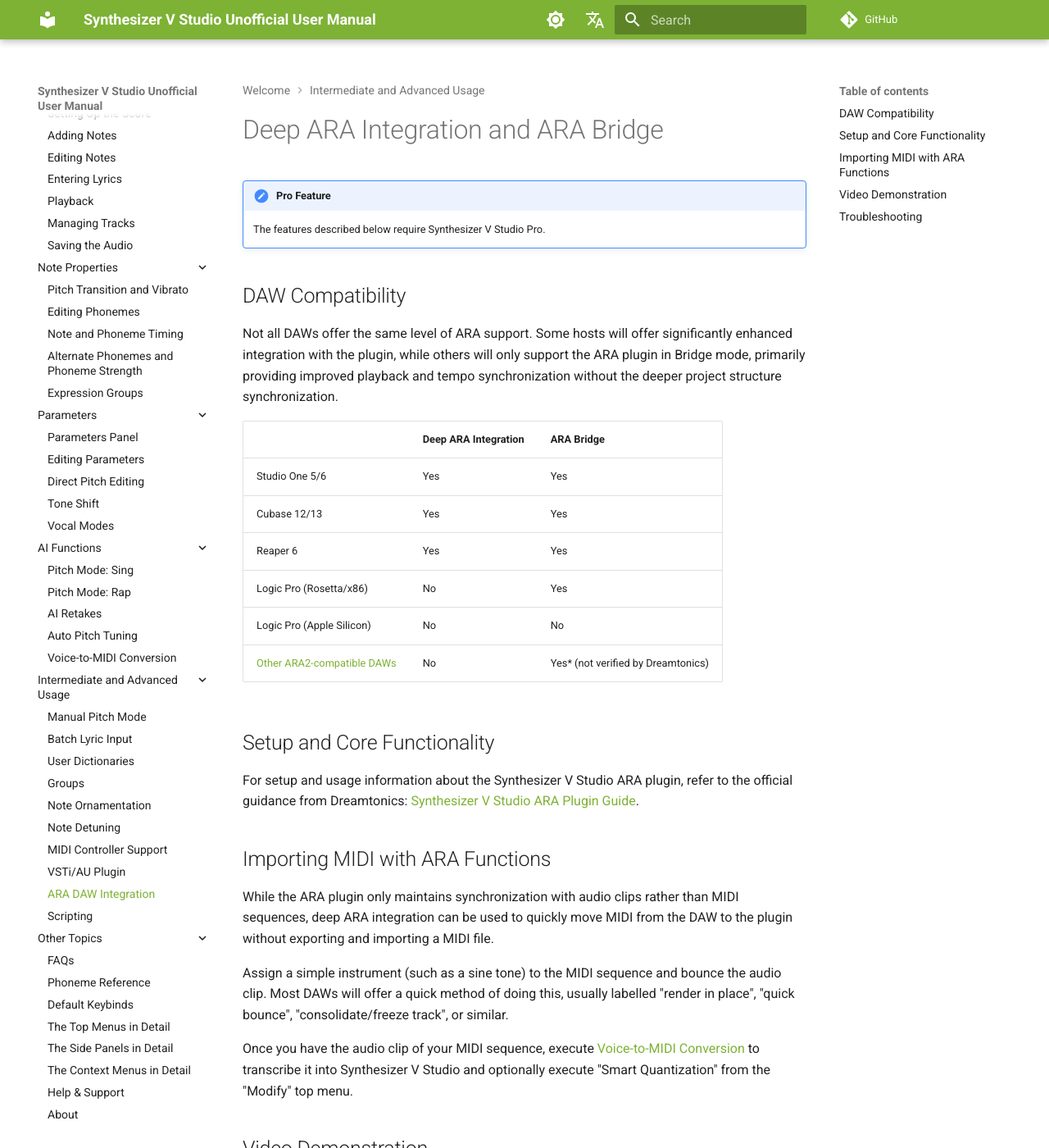
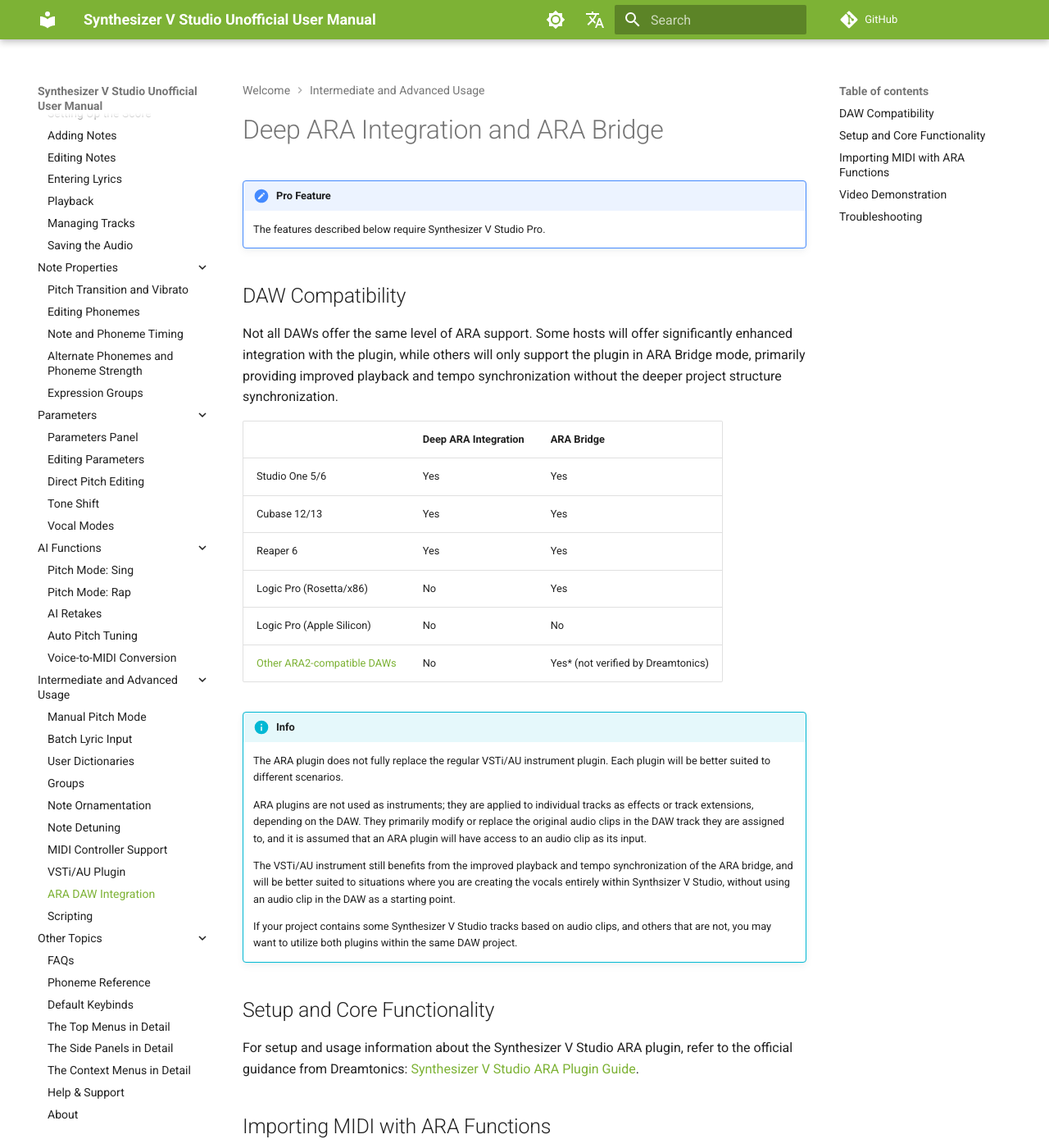
Before and after one commit to claire-west/svstudio-manual, an MkDocs documentation site: the page built from docs/daw-integration/ara-plugin.md, in a window 1280 px wide and 1400 px high. Shown: the whole window at 82% size. Built offline with MkDocs 1.6.1 and Material for MkDocs 9.7.7, drawn with Linux system fonts in a browser that asks for light colours; comment, search, counter and statistics services are not loaded.

Commit message:
Fix and clarify the usage of each plugin typ

```diff
--- a/docs/daw-integration/ara-plugin.md
+++ b/docs/daw-integration/ara-plugin.md
@@ -6,7 +6,7 @@
 
 ## DAW Compatibility
 
-Not all DAWs offer the same level of ARA support. Some hosts will offer significantly enhanced integration with the plugin, while others will only support the ARA plugin in Bridge mode, primarily providing improved playback and tempo synchronization without the deeper project structure synchronization.
+Not all DAWs offer the same level of ARA support. Some hosts will offer significantly enhanced integration with the plugin, while others will only support the plugin in ARA Bridge mode, primarily providing improved playback and tempo synchronization without the deeper project structure synchronization.
 
 ||Deep ARA Integration|ARA Bridge|
 |---|---|---|
@@ -16,6 +16,16 @@
 |Logic Pro (Rosetta/x86)|No|Yes|
 |Logic Pro (Apple Silicon)|No|No|
 |[Other ARA2-compatible DAWs](https://en.wikipedia.org/wiki/Audio_Random_Access#Digital_audio_workstations)|No|Yes* (not verified by Dreamtonics)|
+
+!!! info
+
+    The ARA plugin does not fully replace the regular VSTi/AU instrument plugin. Each plugin will be better suited to different scenarios.
+
+    ARA plugins are not used as instruments; they are applied to individual tracks as effects or track extensions, depending on the DAW. They primarily modify or replace the original audio clips in the DAW track they are assigned to, and it is assumed that an ARA plugin will have access to an audio clip as its input.
+
+    The VSTi/AU instrument still benefits from the improved playback and tempo synchronization of the ARA bridge, and will be better suited to situations where you are creating the vocals entirely within Synthsizer V Studio, without using an audio clip in the DAW as a starting point.
+
+    If your project contains some Synthesizer V Studio tracks based on audio clips, and others that are not, you may want to utilize both plugins within the same DAW project.
 
 ## Setup and Core Functionality
 
```
